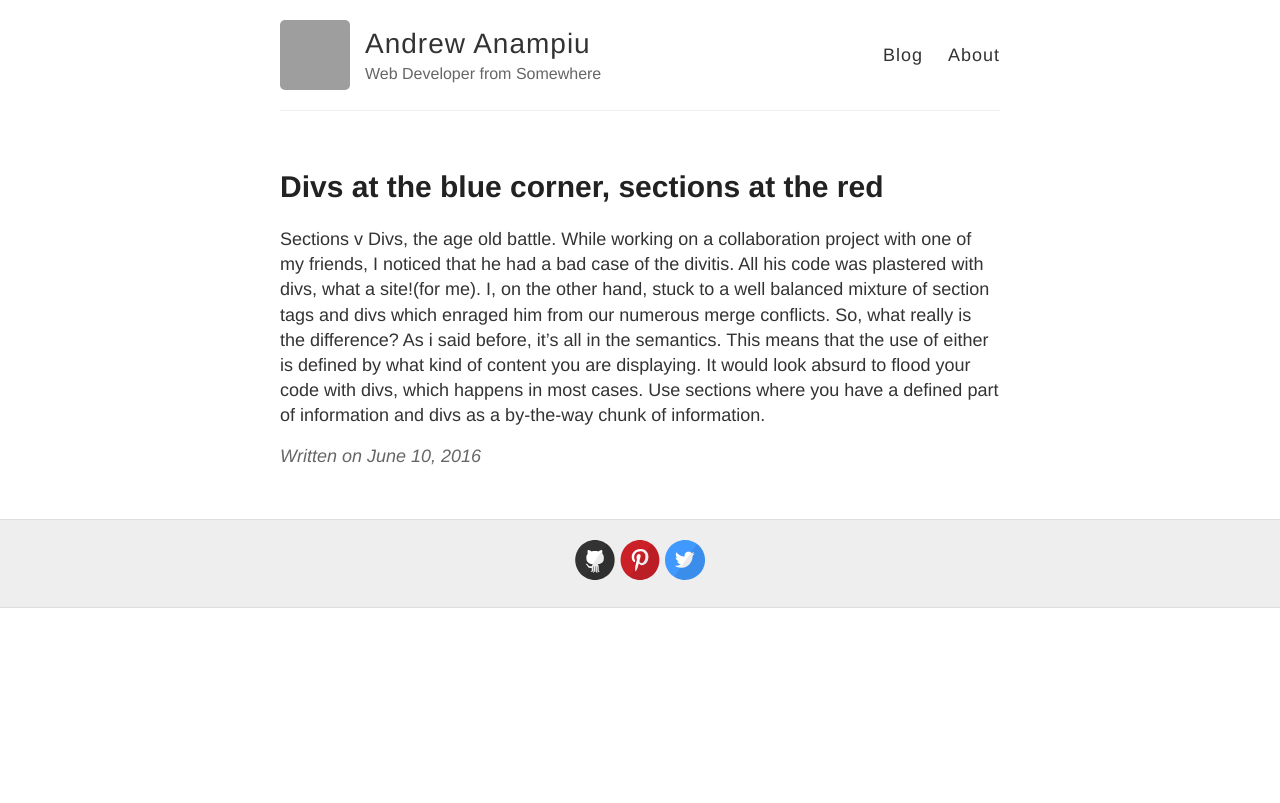
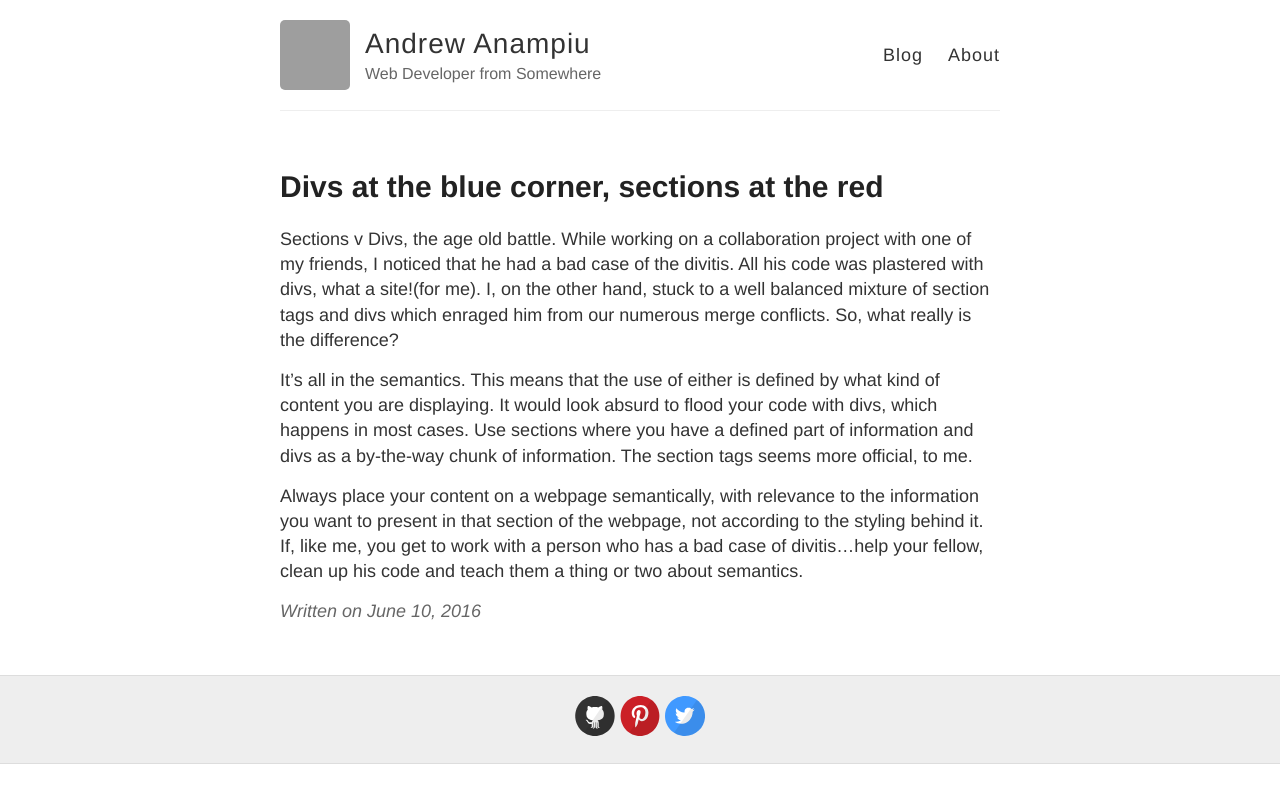
Before and after one commit to kelvinkipsang/blog, a Jekyll site: the page built from _posts/2016-6-10-divs.md, in a window 1280 px wide. Shown: the top 803 px of the page. Built offline with Jekyll 4.4.1, drawn with Linux system fonts in a browser that asks for light colours; grey boxes are pictures that could not be loaded.

Commit message:
modifications

```diff
--- a/_posts/2016-6-10-divs.md
+++ b/_posts/2016-6-10-divs.md
@@ -3,4 +3,8 @@ layout: post
 title: Divs at the blue corner, sections at the red
 ---
 
-Sections v Divs, the age old battle. While working on a collaboration project with one of my friends, I noticed that he had a bad case of the divitis. All his code was plastered with divs, what a site!(for me). I, on the other hand, stuck to a well balanced mixture of section tags and divs which enraged him from our numerous merge conflicts. So, what really is the difference? As i said before, it's all in the semantics. This means that the use of either is defined by what kind of content you are displaying. It would look absurd to flood your code with divs, which happens in most cases. Use sections where you have a defined part of information and divs as a by-the-way chunk of information.
+Sections v Divs, the age old battle. While working on a collaboration project with one of my friends, I noticed that he had a bad case of the divitis. All his code was plastered with divs, what a site!(for me). I, on the other hand, stuck to a well balanced mixture of section tags and divs which enraged him from our numerous merge conflicts. So, what really is the difference?
+
+It's all in the semantics. This means that the use of either is defined by what kind of content you are displaying. It would look absurd to flood your code with divs, which happens in most cases. Use sections where you have a defined part of information and divs as a by-the-way chunk of information. The section tags seems more official, to me.
+
+Always place your content on a webpage semantically, with relevance to the information you want to present in that section of the webpage, not according to the styling behind it. If, like me, you get to work with a person who has a bad case of divitis...help your fellow, clean up his code and teach them a thing or two about semantics.
```
